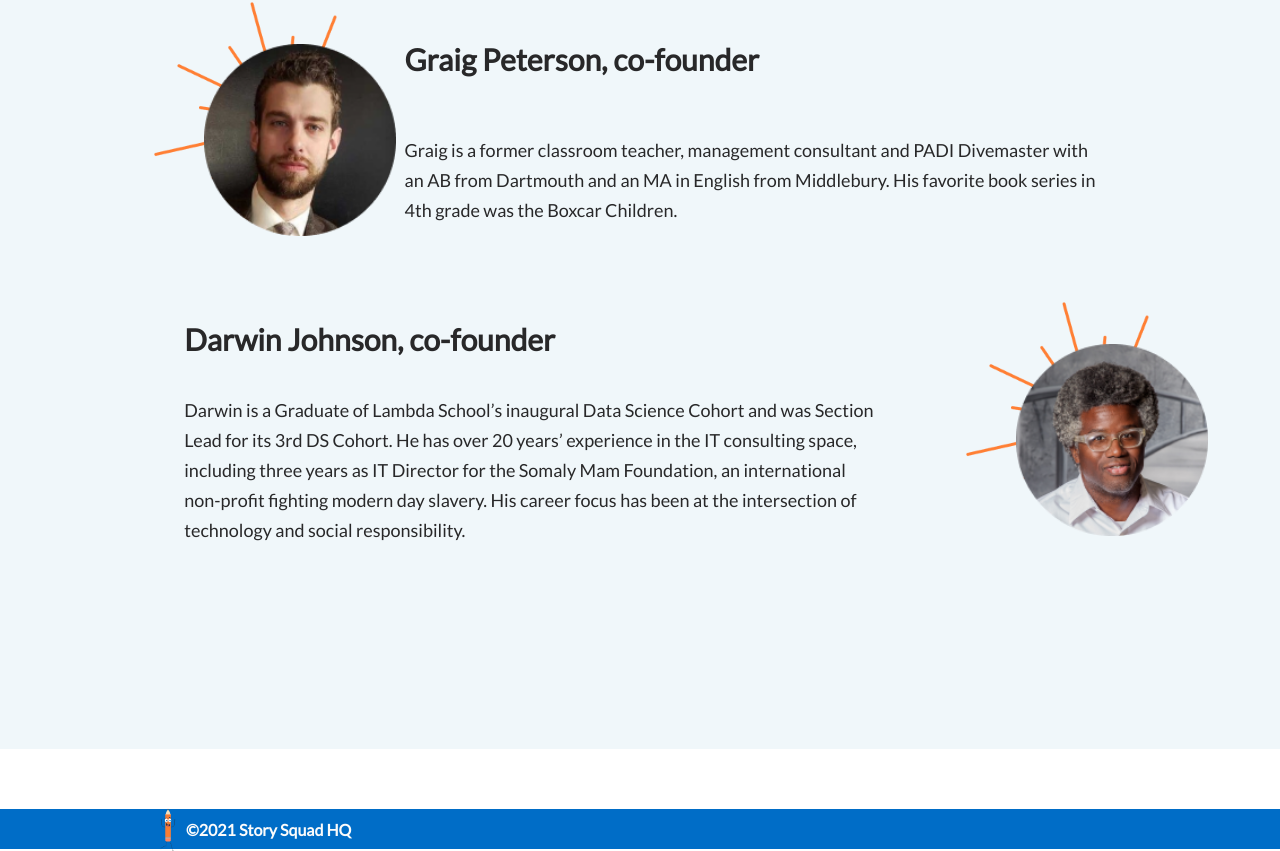
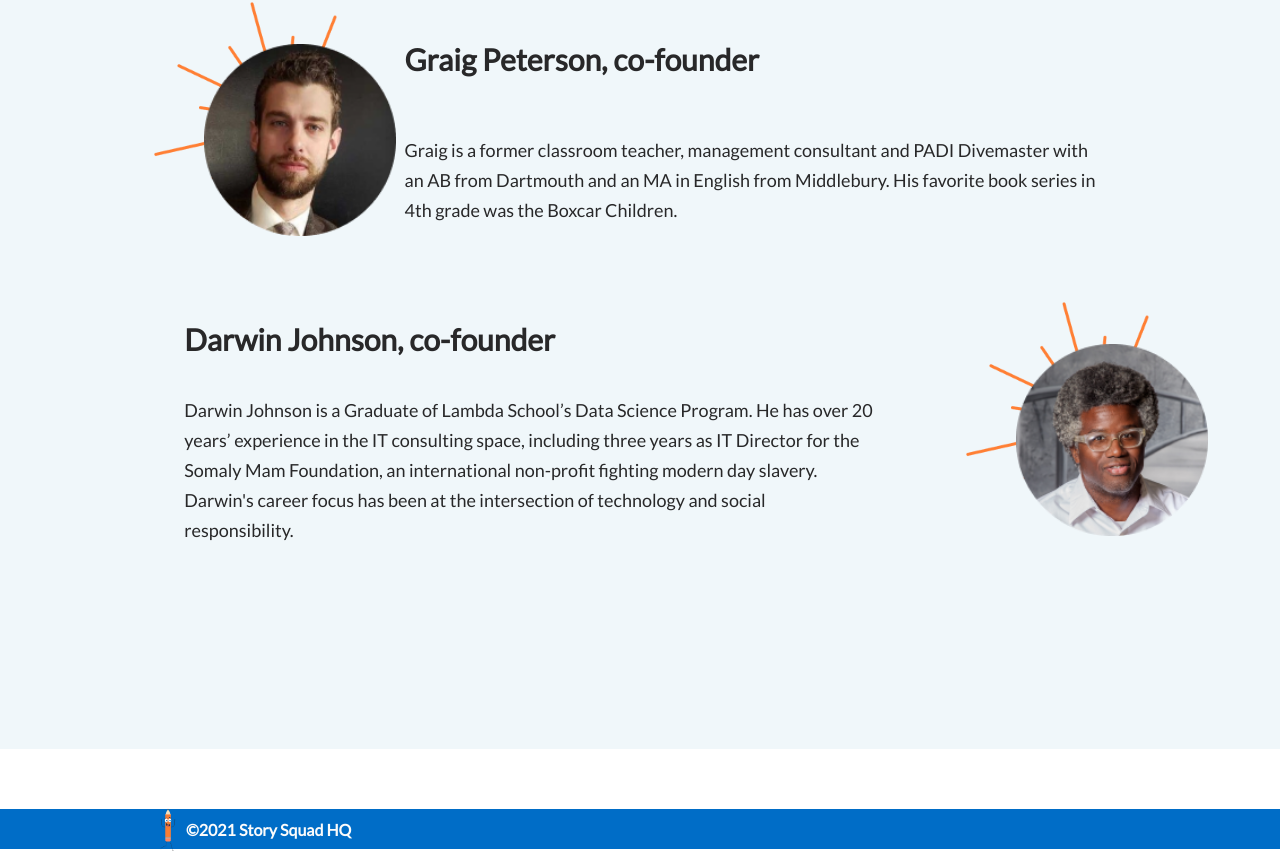
Before and after one commit to story-squad/story-squad-marketing-page-front, a React (Create React App) app in the folder ss-marketing/: page / in a window 1280 px wide. Shown: the part 4044-4895 px from the top of the page. Built offline with nearby package versions, Linux system fonts and the light colour scheme; a web font is replaced by a local one.

Commit message:
changed darwins copy

```diff
--- a/ss-marketing/src/components/Home/AboutUs.tsx
+++ b/ss-marketing/src/components/Home/AboutUs.tsx
@@ -53,13 +53,12 @@ function AboutUs() {
           <div className="founderTextContent">
             <h3>Darwin Johnson, co-founder</h3>
             <p>
-              Darwin is a Graduate of Lambda School’s inaugural Data Science
-              Cohort and was Section Lead for its 3rd DS Cohort. He has over 20
-              years’ experience in the IT consulting space, including three
-              years as IT Director for the Somaly Mam Foundation, an
-              international non-profit fighting modern day slavery. His career
-              focus has been at the intersection of technology and social
-              responsibility.
+              Darwin Johnson is a Graduate of Lambda School’s Data Science
+              Program. He has over 20 years’ experience in the IT consulting
+              space, including three years as IT Director for the Somaly Mam
+              Foundation, an international non-profit fighting modern day
+              slavery. Darwin's career focus has been at the intersection of
+              technology and social responsibility.
             </p>
           </div>
           <div className="upperFlairCont">
```
